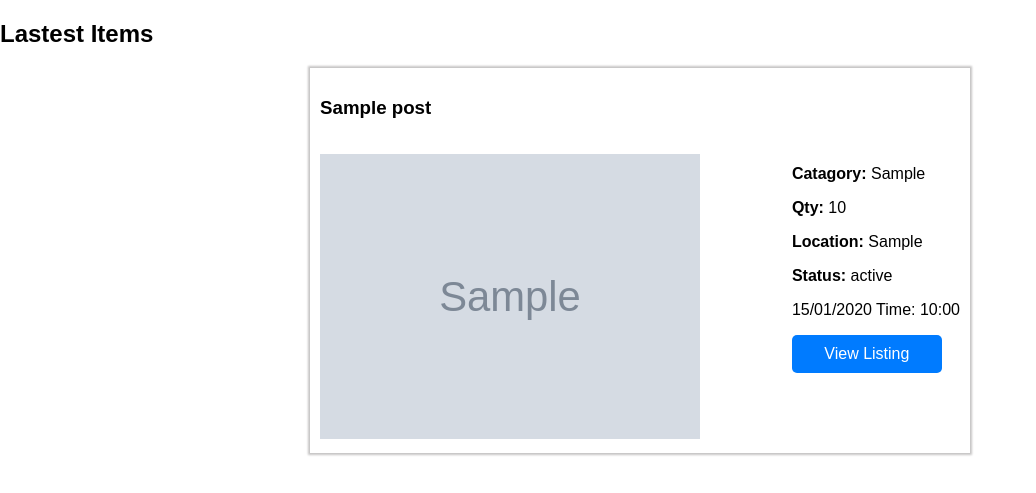
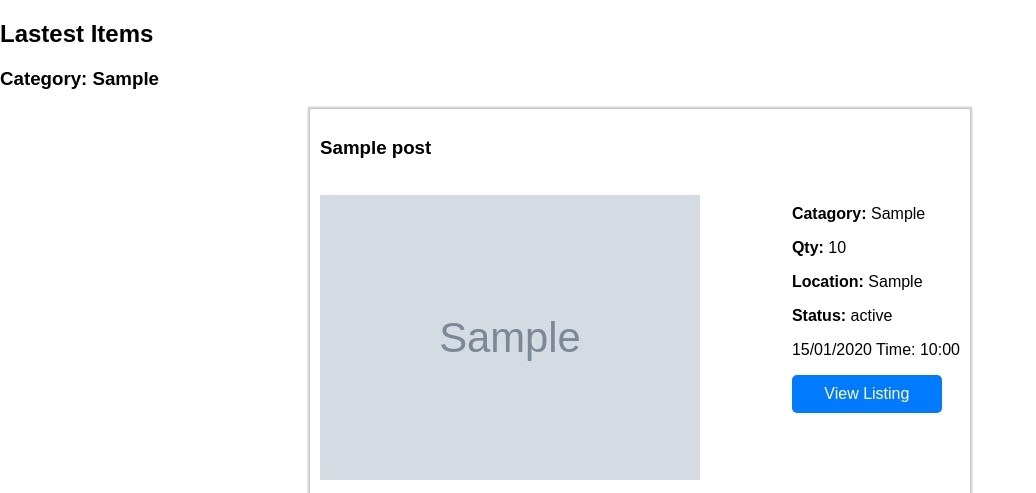
Before and after one commit to Athunder79/OneMansRubbish, a Flask app: a page that uses templates/index.html in a window 1280 px wide. Shown: the part 140-633 px from the top of the page, without its empty margins (0-1036 px from the left). Run offline with Flask 3, Linux system fonts and the light colour scheme; tables that the repository leaves empty hold one stand-in row (values such as "Sample post"); grey boxes marked "Sample" are stand-in pictures.

Commit message:
setup category filter on index page

```diff
--- a/app.py
+++ b/app.py
@@ -31,7 +31,16 @@ def load_user(user_id):
 @app.route('/')
 def index():
 
-    return render_template("index.html", posted=Post.query.all())
+    selected_category = request.args.get('selected_category')
+
+    if selected_category:
+        posted = Post.query.filter_by(post_category=selected_category).all()
+    else:
+        posted = Post.query.all()
+
+    return render_template("index.html", posted=posted , selected_category=selected_category)
+
+
 
 
 @app.route('/register', methods=['GET', 'POST'])
@@ -117,7 +126,7 @@ def claim_post(post_id):
     print (post.post_id)
     return render_template('claim.html', post=post, comments=Comments.query.filter_by(comment_post_id=post_id).all())
 
-@app.route('/categories')
+@app.route('/categories/')
 def categories():
     posted = Post.query.distinct(Post.post_category).all()
     return render_template('categories.html', posted=posted)
--- a/templates/categories.html
+++ b/templates/categories.html
@@ -4,8 +4,8 @@
 {% for post in posted %}
 
 <div class="center medium-margin">
-    <!-- list categories without duplicates -->
-    <h3>{{ post.post_category }}</h3>
+<h3><a class="page-link" href="{{ url_for('index', selected_category=post.post_category) }}">{{ post.post_category }}</a></h3>
+
 
 
 </div>
--- a/templates/index.html
+++ b/templates/index.html
@@ -2,9 +2,13 @@
 {% block content %}
 <h2>Lastest Items</h2>
 
+{% if selected_category %}
+<h3>Category: {{ selected_category }}</h3>
+{% endif %}
+
 
     {% for posts in posted %}
-    <!-- make image reponsive within the div -->
+
     <div class="center medium-margin flex">
         <div>
         <h3>{{ posts.post_title }}</h3>
```
